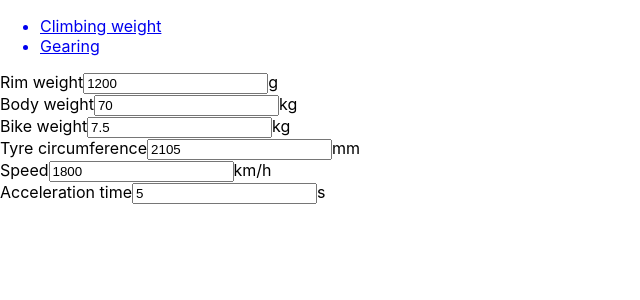
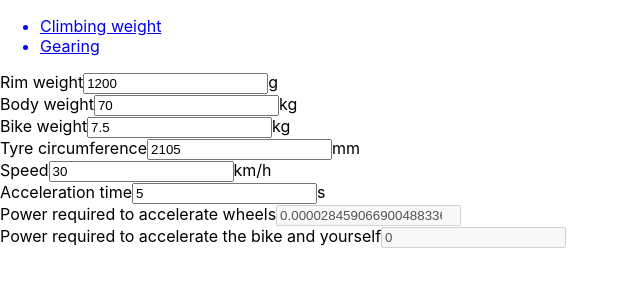
Before and after one commit to kimsappi/bikecalcs, a React (Create React App) app: page / in a window 1280 px wide. Shown: the top 300 px of the page, without its empty margins (0-640 px from the left). Built offline with nearby package versions, Linux system fonts and the light colour scheme.

Commit message:
Initial version of rotational power calculator (there's an error somewhere)

```diff
--- a/src/App.tsx
+++ b/src/App.tsx
@@ -2,11 +2,23 @@ import React, {useState} from 'react';
 import {Link} from 'react-router-dom';
 import './App.css';
 
-interface IInputDataObject {
+interface IVariableDataObject {
   name: string,
   value: number,
   setFunction(value: number): void,
-  unit: string
+  unit: string,
+  variableName: number // comes from enum VariableNames
+}
+
+enum VariableNames {
+  rimWeight,
+  bodyWeight,
+  bikeWeight,
+  tyreCircumference,
+  speed,
+  accelerationTime,
+  rotationalPower,
+  translationalPower
 }
 
 const Nav = () => (
@@ -20,7 +32,7 @@ const Nav = () => (
 
 const RotatingWeightInput =
   ({stateObject, eventHandler}:
-    {stateObject: IInputDataObject, eventHandler: any}) => (
+    {stateObject: IVariableDataObject, eventHandler: any}) => (
   <div>
     {stateObject.name}
     <input
@@ -33,7 +45,7 @@ const RotatingWeightInput =
   </div>
 );
 
-const RotatingWeightInputs = ({inputData}: {inputData: Array<IInputDataObject>}) => {
+const RotatingWeightInputs = ({inputData}: {inputData: Array<IVariableDataObject>}) => {
 
   /* Single function for handling the state changes of all input values */
   const handleDataChange = (event: React.ChangeEvent<HTMLInputElement>) => {
@@ -55,26 +67,81 @@ const RotatingWeightInputs = ({inputData}: {inputData: Array<IInputDataObject>})
   );
 };
 
+const RotatingWeightOuput = ({data}: {data: IVariableDataObject}) => {
+  return (
+    <div>
+      {data.name}
+      <input type='number' disabled value={data.value}></input>
+    </div>
+  );
+};
+
+const RotatingWeightOutputs = ({inputData, outputData}:
+  {inputData: Array<IVariableDataObject>, outputData: Array<IVariableDataObject>}) => {
+
+  /* Calculate moment of interia */
+  const momentOfInertiaCalculator = (inputData: Array<IVariableDataObject>): number => {
+    const rimWeight = inputData.filter(data => data.variableName === VariableNames.rimWeight)[0].value;
+    const tyreCircumference = inputData.filter(data => data.variableName === VariableNames.tyreCircumference)[0].value;
+    const rimRadius = tyreCircumference / 3.4; // Magic constant a bit larger than pi
+    return (rimWeight / 1000 * Math.pow(rimRadius, 2));
+  };
+
+  /* Calculate angular velocity of wheels */
+  const angularVelocityCalculator = (inputData: Array<IVariableDataObject>): number => {
+    const tyreCircumference = inputData.filter(data => data.variableName === VariableNames.tyreCircumference)[0].value;
+    const speed = inputData.filter(data => data.variableName === VariableNames.speed)[0].value;
+    return (speed / tyreCircumference / 3600 * 2 * Math.PI);
+  };
+
+  /* Calculate power required for rotational acceleration */
+  const rotationalAccelerationPowerCalculator = (inputData: Array<IVariableDataObject>) => {
+    const momentOfInertia = momentOfInertiaCalculator(inputData);
+    const angularVelocity = angularVelocityCalculator(inputData);
+    const rotationalEnergy = momentOfInertia * Math.pow(angularVelocity, 2) / 2;
+    const accelerationTime = inputData.filter(data => data.variableName === VariableNames.accelerationTime)[0].value;
+    return (rotationalEnergy / accelerationTime);
+  };
+
+  /* Set acceleration power state to result of calculation */
+  outputData[0].setFunction(rotationalAccelerationPowerCalculator(inputData));
+
+  return (
+    <div>
+      <RotatingWeightOuput data={outputData[0]} />
+      <RotatingWeightOuput data={outputData[1]} />
+    </div>
+  )
+};
+
 const RotatingWeightCalculator = () => {
   const [rimWeight, setRimWeight] = useState(1200);
   const [bodyWeight, setBodyWeight] = useState(70);
   const [bikeWeight, setBikeWeight] = useState(7.5);
   const [tyreCircumference, setTyreCircumference] = useState(2105);
-  const [speed, setSpeed] = useState(1800);
+  const [speed, setSpeed] = useState(30);
   const [accelerationTime, setAccelerationTime] = useState(5);
+  const [rotationalPower, setRotationalPower] = useState(0);
+  const [translationalPower, setTranslationalPower] = useState(0);
 
-  const inputData: Array<IInputDataObject> = [
-    {name: 'Rim weight', value: rimWeight, setFunction: setRimWeight, unit: 'g'},
-    {name: 'Body weight', value: bodyWeight, setFunction: setBodyWeight, unit: 'kg'},
-    {name: 'Bike weight', value: bikeWeight, setFunction: setBikeWeight, unit: 'kg'},
-    {name: 'Tyre circumference', value: tyreCircumference, setFunction: setTyreCircumference, unit: 'mm'},
-    {name: 'Speed', value: speed, setFunction: setSpeed, unit: 'km/h'},
-    {name: 'Acceleration time', value: accelerationTime, setFunction: setAccelerationTime, unit: 's'}
+  const inputData: Array<IVariableDataObject> = [
+    {name: 'Rim weight', value: rimWeight, setFunction: setRimWeight, unit: 'g', variableName: VariableNames.rimWeight},
+    {name: 'Body weight', value: bodyWeight, setFunction: setBodyWeight, unit: 'kg', variableName: VariableNames.bodyWeight},
+    {name: 'Bike weight', value: bikeWeight, setFunction: setBikeWeight, unit: 'kg', variableName: VariableNames.bikeWeight},
+    {name: 'Tyre circumference', value: tyreCircumference, setFunction: setTyreCircumference, unit: 'mm', variableName: VariableNames.tyreCircumference},
+    {name: 'Speed', value: speed, setFunction: setSpeed, unit: 'km/h', variableName: VariableNames.speed},
+    {name: 'Acceleration time', value: accelerationTime, setFunction: setAccelerationTime, unit: 's', variableName: VariableNames.accelerationTime}
+  ];
+
+  const outputData: Array<IVariableDataObject> = [
+    {name: 'Power required to accelerate wheels', value: rotationalPower, setFunction: setRotationalPower, unit: 'W', variableName: VariableNames.rotationalPower},
+    {name: 'Power required to accelerate the bike and yourself', value: translationalPower, setFunction: setTranslationalPower, unit: 'W', variableName: VariableNames.translationalPower}
   ];
 
   return (
     <div>
       <RotatingWeightInputs inputData={inputData} />
+      <RotatingWeightOutputs inputData={inputData} outputData={outputData} />
     </div>
   );
 };
```
